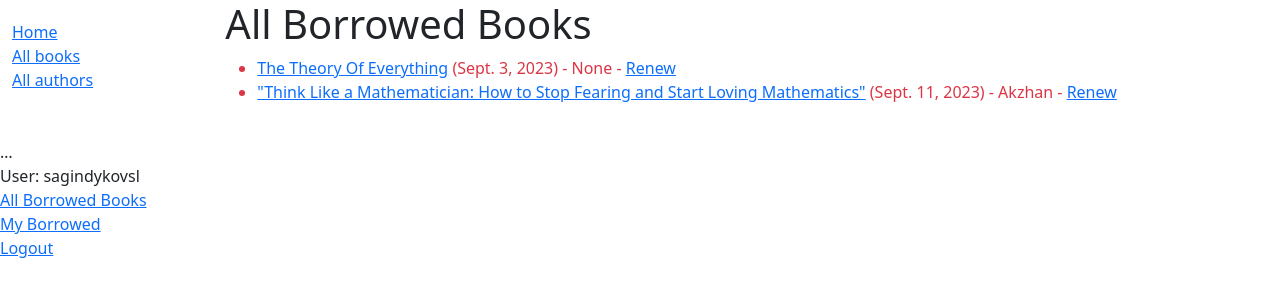
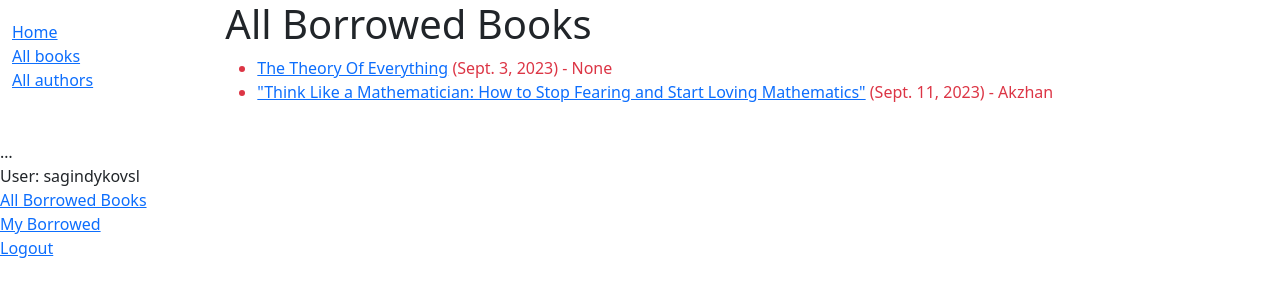
Before and after one commit to SulimanSagindykov/Django_project, a Django app: page /catalog/allbooks/ in a window 1280 px wide. Shown: the top 300 px of the page. Run offline with Django 4.2, Linux system fonts and the light colour scheme; the first user in the database is signed in; data comes from the database, SQL or seed files in the repository.

```diff
--- a/locallibrary/catalog/templates/catalog/bookinstance_list_all_borrowed.html
+++ b/locallibrary/catalog/templates/catalog/bookinstance_list_all_borrowed.html
@@ -8,7 +8,7 @@
 
       {% for bookinst in bookinstance_list %}
       <li class="{% if bookinst.is_overdue %}text-danger{% endif %}">
-        <a href="{% url 'book-detail' bookinst.book.pk %}">{{bookinst.book.title}}</a> ({{ bookinst.due_back }}) {% if user.is_staff %}- {{ bookinst.borrower }}{% endif %} {% if perms.catalog.can_mark_returned %}- <a href="{% url 'renew-book-librarian' bookinst.id %}">Renew</a>  {% endif %}
+        <a href="{% url 'book-detail' bookinst.book.pk %}">{{bookinst.book.title}}</a> ({{ bookinst.due_back }}) {% if user.is_staff %}- {{ bookinst.borrower }} {% endif %}
       </li>
       {% endfor %}
     </ul>
--- a/locallibrary/catalog/urls.py
+++ b/locallibrary/catalog/urls.py
@@ -11,5 +11,5 @@ urlpatterns = [
 
 urlpatterns += [
     path('mybooks/', views.LoanedBooksByUserListView.as_view(), name='my-borrowed'),
-    path('allbooks/', views.AllLoanedBooksListView.as_view(), name = 'all-borrowed')
+    path('allbooks/', views.AllLoanedBooksListView.as_view(), name = 'all-borrowed'),
 ]
--- a/locallibrary/catalog/views.py
+++ b/locallibrary/catalog/views.py
@@ -19,7 +19,9 @@ class LoanedBooksByUserListView(LoginRequiredMixin,generic.ListView):
             .order_by('due_back')
         )
 
-class AllLoanedBooksListView(LoginRequiredMixin, generic.ListView):
+from django.contrib.auth.mixins import PermissionRequiredMixin
+
+class AllLoanedBooksListView(PermissionRequiredMixin, generic.ListView):
     model = BookInstance
     permission_required = 'catalog.can_mark_returned'
     template_name = 'catalog/bookinstance_list_all_borrowed.html'
```
Also changed, not shown: locallibrary/db.sqlite3.
